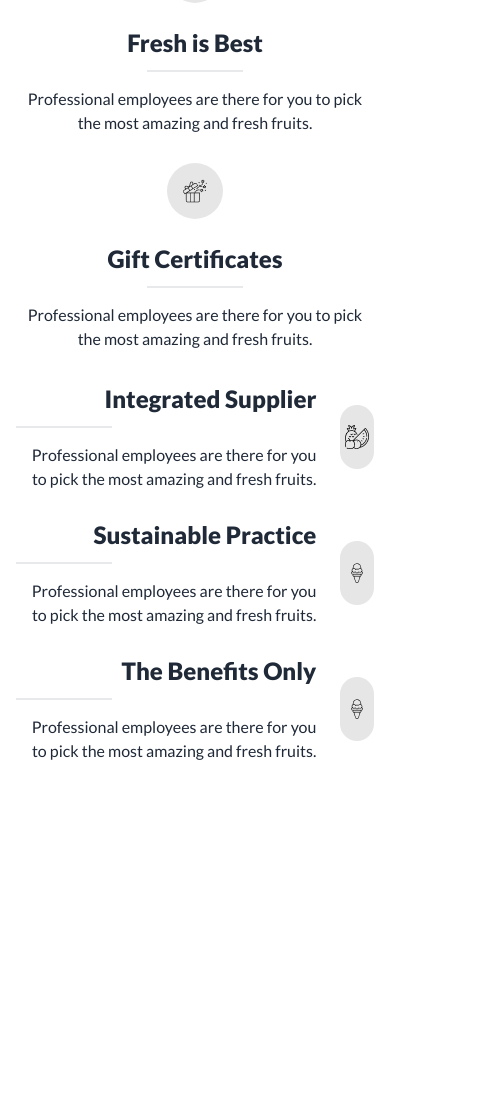
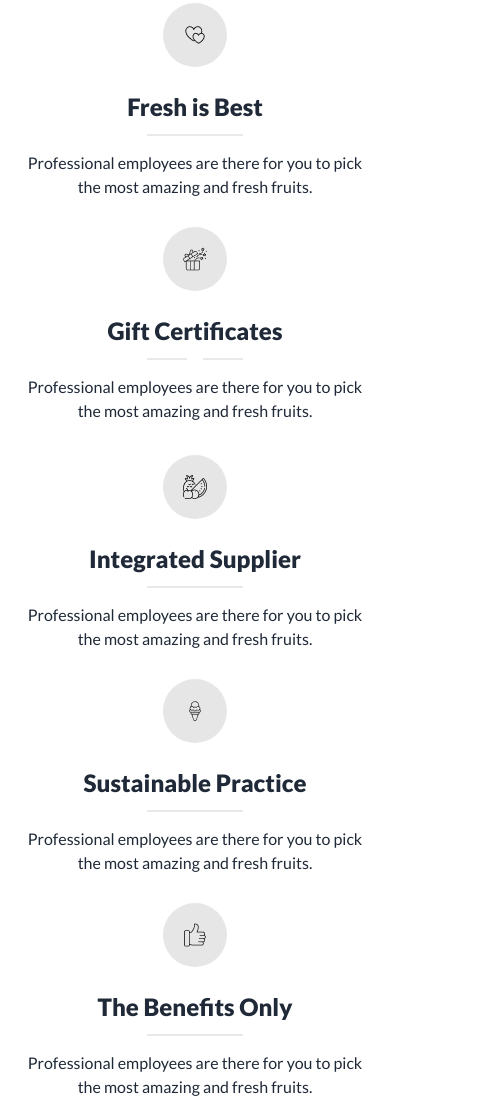
Before and after one commit to Mezbah-u-Rimon/fruit-brust, a plain HTML site: page index.html in a window 390 px wide. Shown: the part 5168-6270 px from the top of the page, 503 px wide, since content can reach past the window. Before the commit the page ends 5971 px from the top, so only its background shows below. Drawn offline with nearby package versions, Linux system fonts and the light colour scheme.

Commit message:
added responsive

```diff
--- a/index.html
+++ b/index.html
@@ -444,8 +444,8 @@
 
         <!-- team section start -->
         <section class=" my-10 lg:my-20 md:mx-8 lg:mx-24 ">
-            <div class=" relative w-full flex flex-col justify-center items-center">
-                <img src="images/banner1.png" class="w-full h-[1600px] md:h-[940px] lg:h-full brightness-50" />
+            <div class=" relative w-full flex flex-col  justify-center items-center">
+                <img src="images/banner1.png" class="w-full h-[1600px] md:h-[940px] lg:h-[600px] brightness-50" />
 
                 <div
                     class="absolute w-full flex flex-col justify-center items-center text-center space-y-5 px-3 lg:px-0">
@@ -516,7 +516,7 @@
         <section class=" my-10 lg:my-20 md:mx-8 lg:mx-24 text-center">
             <div class="flex flex-col justify-center items-center gap-4">
                 <h1 class="text-xl md:text-3xl lg:text-5xl font-extrabold">Why Choose Us</h1>
-                <p class="w-[615px] mb-12">
+                <p class="lg:w-[615px] mb-12">
                     Contrary to popular belief, is not simply random text. It has roots in a piece of classical Latin
                     literature from 45 BC, making it over 2000 years old.
                 </p>
@@ -530,7 +530,7 @@
                         <!-- items 1 -->
                         <div class="flex flex-col lg:flex-row justify-center items-center gap-6">
 
-                            <div class="w-14 h-14 bg-[#1212121A] rounded-full flex justify-center items-center">
+                            <div class="w-16 h-16 bg-[#1212121A] rounded-full flex justify-center items-center">
                                 <img src="icons/group.png" alt="">
                             </div>
                             <div>
@@ -544,7 +544,7 @@
 
                         <!-- items 2 -->
                         <div class="flex flex-col lg:flex-row  justify-center items-center gap-6">
-                            <div class="w-14 h-14 bg-[#1212121A] rounded-full flex justify-center items-center">
+                            <div class="w-16 h-16 bg-[#1212121A] rounded-full flex justify-center items-center">
                                 <img src="icons/love.png" alt="">
                             </div>
                             <div>
@@ -559,12 +559,13 @@
                         <!-- items 3 -->
                         <div class="flex flex-col lg:flex-row justify-center items-center gap-6">
 
-                            <div class="w-14 h-14 bg-[#1212121A] rounded-full flex justify-center items-center">
+                            <div class="w-16 h-16 bg-[#1212121A] rounded-full flex justify-center items-center">
                                 <img src="icons/gift-box.png" alt="">
                             </div>
                             <div>
                                 <h3 class="text-2xl font-extrabold -mb-3">Gift Certificates</h3>
-                                <div class="divider w-24 mx-auto lg:mx-0 "></div>
+                                <div class="divider w-24 mx-auto lg:mx-0 ">
+                                </div>
                                 <p class="-mt-2">
                                     Professional employees are there for you to pick the most amazing and fresh fruits.
                                 </p>
@@ -578,18 +579,18 @@
                     </div>
                 </div>
 
-
                 <!-- choose section 2 -->
                 <!-- column 3 -->
-                <div class="text-right space-y-7">
+                <div class="text-center lg:text-right space-y-7">
                     <!-- items 1 -->
-                    <div class="flex justify-center items-center gap-6 flex-row-reverse text-right">
+                    <div class="flex flex-col lg:flex-row-reverse justify-center items-center gap-6">
+
                         <div class="w-16 h-16 bg-[#1212121A] rounded-full flex justify-center items-center">
                             <img src="icons/fruit.png" alt="">
                         </div>
-                        <div class="">
+                        <div>
                             <h3 class="text-2xl font-extrabold -mb-3">Integrated Supplier</h3>
-                            <div class="divider w-24"></div>
+                            <div class="divider w-24 mx-auto"></div>
                             <p class="-mt-2">
                                 Professional employees are there for you to pick the most amazing and fresh fruits.
                             </p>
@@ -597,13 +598,13 @@
                     </div>
 
                     <!-- items 2 -->
-                    <div class="flex justify-center items-center gap-6 flex-row-reverse text-right">
+                    <div class="flex justify-center items-center gap-6 flex-col lg:flex-row-reverse">
                         <div class="w-16 h-16 bg-[#1212121A] rounded-full flex justify-center items-center">
                             <img src="icons/ice-cream.png" alt="">
                         </div>
                         <div>
                             <h3 class="text-2xl font-extrabold -mb-3">Sustainable Practice</h3>
-                            <div class="divider w-24"></div>
+                            <div class="divider w-24 mx-auto"></div>
                             <p class="-mt-2">
                                 Professional employees are there for you to pick the most amazing and fresh fruits.
                             </p>
@@ -611,13 +612,13 @@
                     </div>
 
                     <!-- items 3 -->
-                    <div class="flex justify-center items-center gap-6 flex-row-reverse text-right">
+                    <div class="flex justify-center items-center gap-6 flex-col lg:flex-row-reverse">
                         <div class="w-16 h-16 bg-[#1212121A] rounded-full flex justify-center items-center">
-                            <img src="icons/ice-cream.png" alt="">
+                            <img src="icons/like.png" alt="">
                         </div>
                         <div>
                             <h3 class="text-2xl font-extrabold -mb-3">The Benefits Only</h3>
-                            <div class="divider w-24"></div>
+                            <div class="divider w-24 mx-auto"></div>
                             <p class="-mt-2">
                                 Professional employees are there for you to pick the most amazing and fresh fruits.
                             </p>
```
